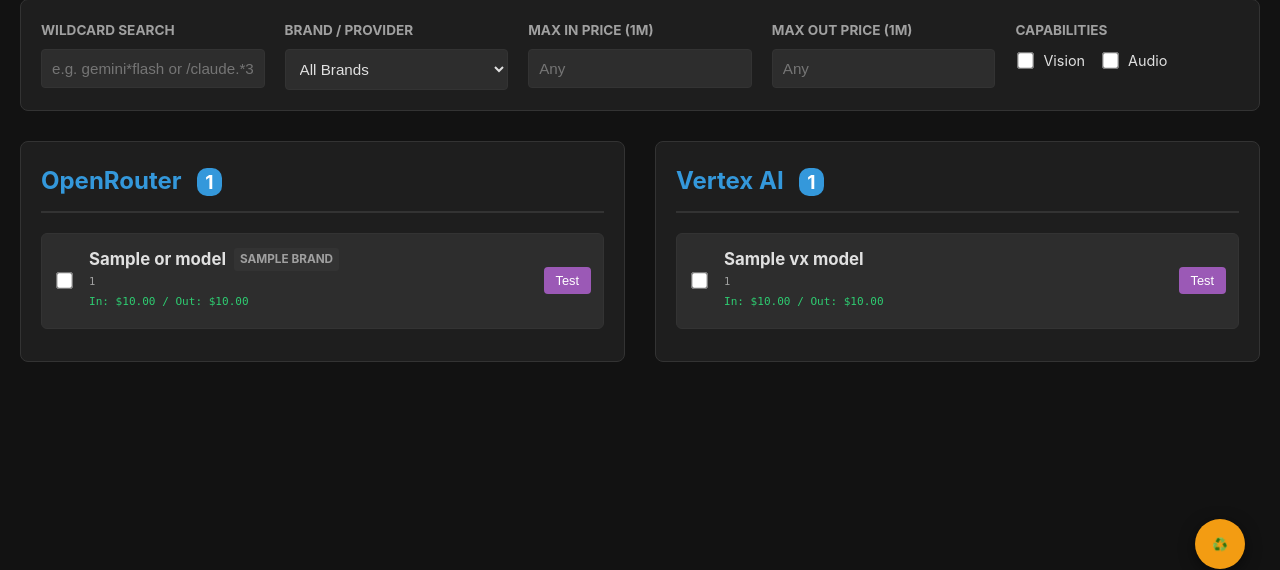
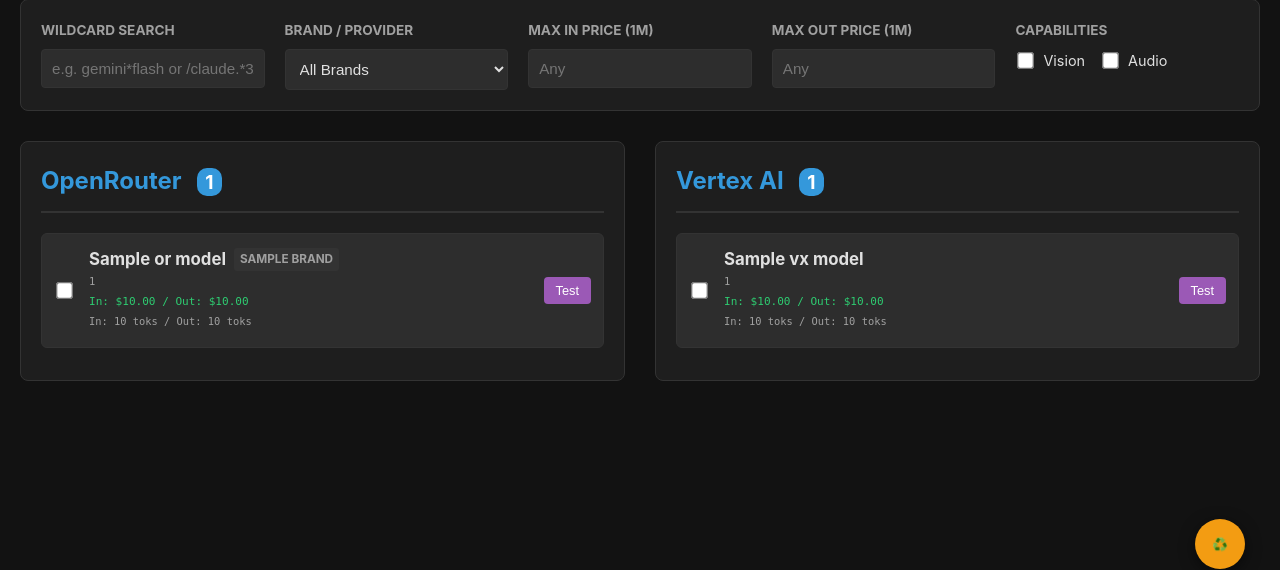
Before and after one commit to spelech/llmlite-modelmanager, a FastAPI app: template app/templates/index.html in a window 1280 px wide. Shown: the part 126-696 px from the top of the page. Run offline with FastAPI, Linux system fonts and the light colour scheme; the template is opened without the code that fills it: most values are stand-ins (such as "Sample title", 1, 10 or a date in 2020).

Commit message:
feat: visualize token limits and capability badges in UI

```diff
--- a/app/templates/index.html
+++ b/app/templates/index.html
@@ -243,6 +243,10 @@
                             <div class="model-pricing">
                                 In: ${{ "%.2f"|format(m.pricing.prompt_1m) }} / Out: ${{ "%.2f"|format(m.pricing.completion_1m) }}
                             </div>
+                            <div class="model-specs" style="font-size: 0.8em; color: var(--text-dim); font-family: monospace; margin-top: 2px;">
+                                {% if m.max_input_tokens %}In: {{ m.max_input_tokens }} toks{% endif %}
+                                {% if m.max_output_tokens %} / Out: {{ m.max_output_tokens }} toks{% endif %}
+                            </div>
                             <div class="capabilities">
                                 {% if m.capabilities and m.capabilities.image_in %}<span class="cap-tag active">Vision</span>{% endif %}
                                 {% if m.capabilities and m.capabilities.audio_in %}<span class="cap-tag active">Audio</span>{% endif %}
@@ -274,6 +278,10 @@
                             <div class="model-id">{{ m.id }}</div>
                             <div class="model-pricing">
                                 In: ${{ "%.2f"|format(m.pricing.prompt_1m) }} / Out: ${{ "%.2f"|format(m.pricing.completion_1m) }}
+                            </div>
+                            <div class="model-specs" style="font-size: 0.8em; color: var(--text-dim); font-family: monospace; margin-top: 2px;">
+                                {% if m.max_input_tokens %}In: {{ m.max_input_tokens }} toks{% endif %}
+                                {% if m.max_output_tokens %} / Out: {{ m.max_output_tokens }} toks{% endif %}
                             </div>
                             <div class="capabilities">
                                 {% if m.capabilities and m.capabilities.image_in %}<span class="cap-tag active">Vision</span>{% endif %}
```
